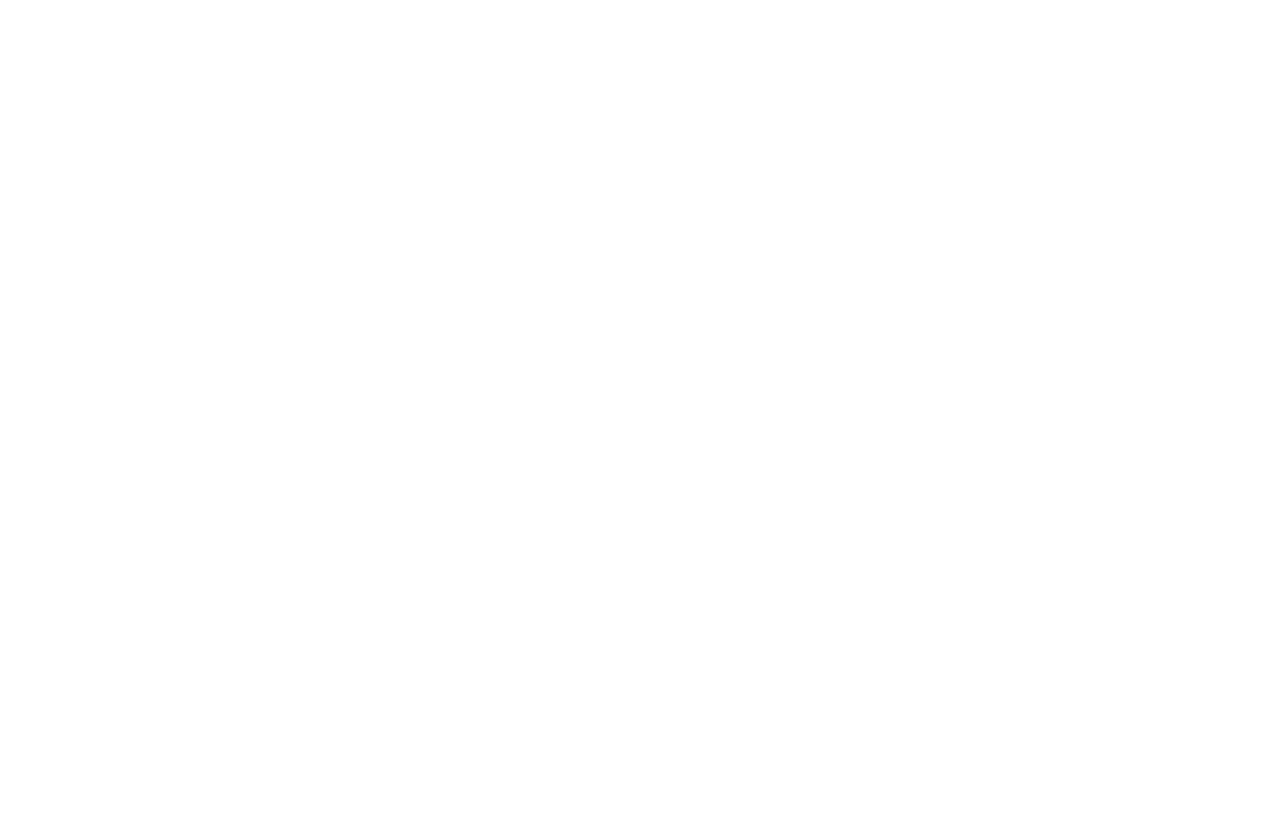
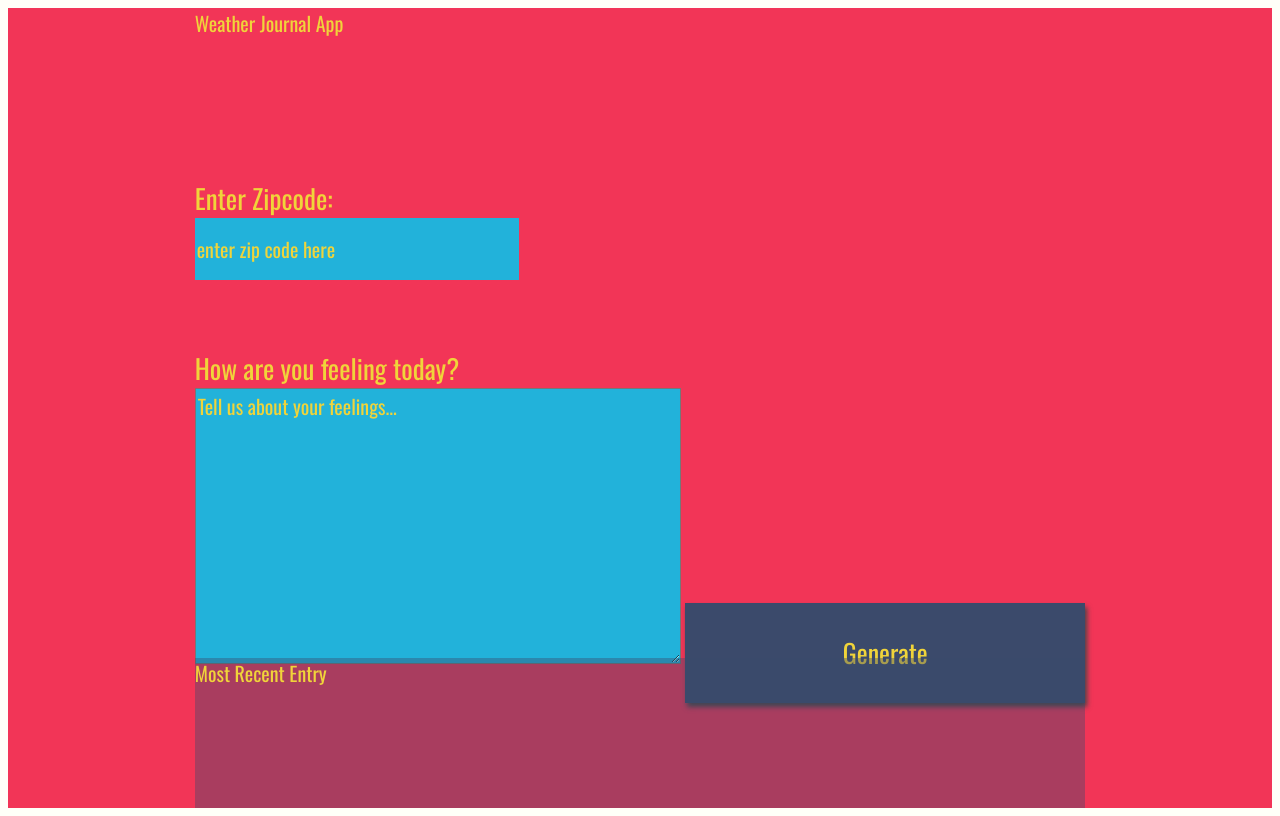
Before and after one commit to rolandexplore93/weather-journal-app, a website: page weather-journal-app/index.html in a window 1280 px wide. Drawn offline with nearby package versions, Linux system fonts and the light colour scheme; a web font is replaced by a local one.

Commit message:
files updated and modified

```diff
--- a/weather-journal-app/index.html
+++ b/weather-journal-app/index.html
@@ -4,9 +4,39 @@
     <meta charset="UTF-8">
     <meta http-equiv="X-UA-Compatible" content="IE=edge">
     <meta name="viewport" content="width=device-width, initial-scale=1.0">
-    <title>Document</title>
+    <title>Weather Journal App</title>
+    <link href="https://fonts.googleapis.com/css?family=Oswald:400,600,700|Ranga:400,700&display=swap" rel="stylesheet">
+    <link rel="stylesheet" href="style.css">
 </head>
 <body>
+<div id="app">
+    <div class="holder headline">Weather Journal App</div>
+    <div class ="holder zipcode">
+        <label for="zipcode">Enter Zipcode:</label>
+        <input type="text" id="zipcode" placeholder="enter zip code here">
+    </div>
+    <div class ="holder feel">
+        <label for="feelings">How are you feeling today?</label>
+        <textarea class= "myInput" id="feelings" placeholder="Tell us about your feelings..." rows="9" cols="50"></textarea>
+        <button id="generate" type = "submit"> Generate </button>
+    </div>
+    <div class="holder entry">
+        <div class="title">Most Recent Entry</div>
+        <div id="entryHolder">
+            <div id="date"></div>
+            <div id="temp"></div>
+            <div id="content"></div>
+        </div>
+    </div>
 
+
+
+
+
+
+
+</div>
+
+<script src="./app.js"></script>
 </body>
 </html>
--- a/weather-journal-app/style.css
+++ b/weather-journal-app/style.css
@@ -0,0 +1,112 @@
+body{
+    background: #fffff8;
+    font-family: -apple-system, BlinkMacSystemFont, sans-serif;
+}
+
+#app{
+    display: grid;
+    grid-auto-rows: minmax(150px, auto);
+    /* grid-template-columns:  */
+    height:100vh;
+    background: #f23557;
+    color: #f0d43a;
+    justify-content: center;
+    grid-gap: 1em;
+    font-size: 20px;
+    font-family: 'Oswald', sans-serif;
+}
+
+.holder{
+
+}
+
+.entry{
+    background: rgba(59, 74, 107, .4);
+}
+
+#entryHolder{
+
+}
+
+#date{
+
+}
+
+#temp{
+
+}
+
+#content{
+
+}
+
+.headline {
+
+}
+.title{
+
+}
+
+/*  Basic Styling To Override Default For Basic HTML Elements */
+label{
+    display:block;
+    font-size: 27px;
+}
+
+input{
+    display:block;
+    height: 60px;
+    width: 320px;
+    background:#22b2da;
+    color: #f0d43a;
+    font-size: 20px;
+    font-family: 'Oswald', sans-serif;
+    border: none;
+}
+
+button{
+    width: 400px;
+    height: 100px;
+    background: #3b4a6b;
+    color: #f0d43a;
+    font-size: 26px;
+    font-family: 'Oswald', sans-serif;
+    border: none;
+    box-shadow: 2px 4px 5px #444;
+}
+h1{
+    font-size: 36px;
+}
+
+textarea{
+    background:#22b2da;
+    color: #f0d43a;
+    font-size: 20px;
+    font-family: 'Oswald', sans-serif;
+}
+
+/* Reset style for HTML element on active to have no border*/
+input:focus,
+select:focus,
+textarea:focus,
+button:focus {
+    outline: none;
+}
+/* Style for Placeholder Text*/
+::placeholder { /* Firefox, Chrome, Opera */
+    color: #f0d43a;
+    font-family: 'Oswald', sans-serif;
+
+}
+
+:-ms-input-placeholder { /* Internet Explorer 10-11 */
+    color: #f0d43a;
+    font-family: 'Oswald', sans-serif;
+
+}
+
+::-ms-input-placeholder { /* Microsoft Edge */
+    color: #f0d43a;
+    font-family: 'Oswald', sans-serif;
+
+}
```
Also changed, not shown: package.json (added, +13 -0 lines), server.js (+35 -0 lines), 1 other file.
